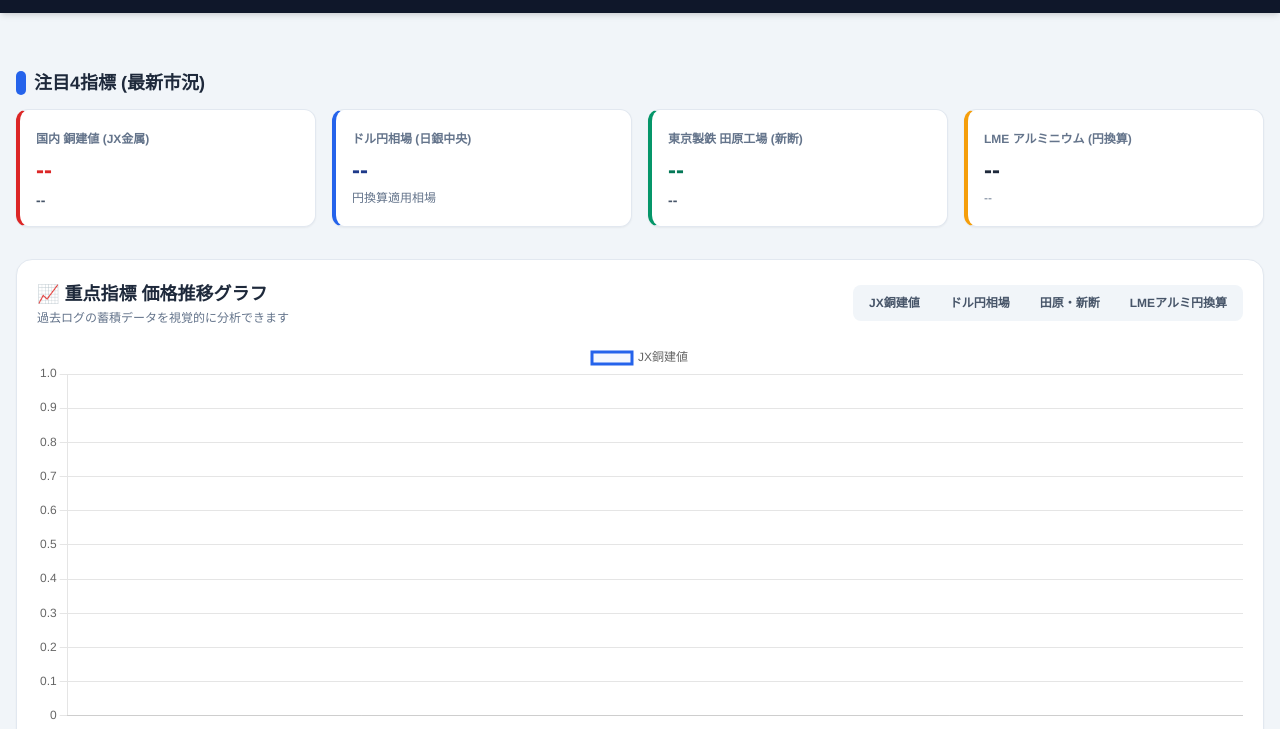
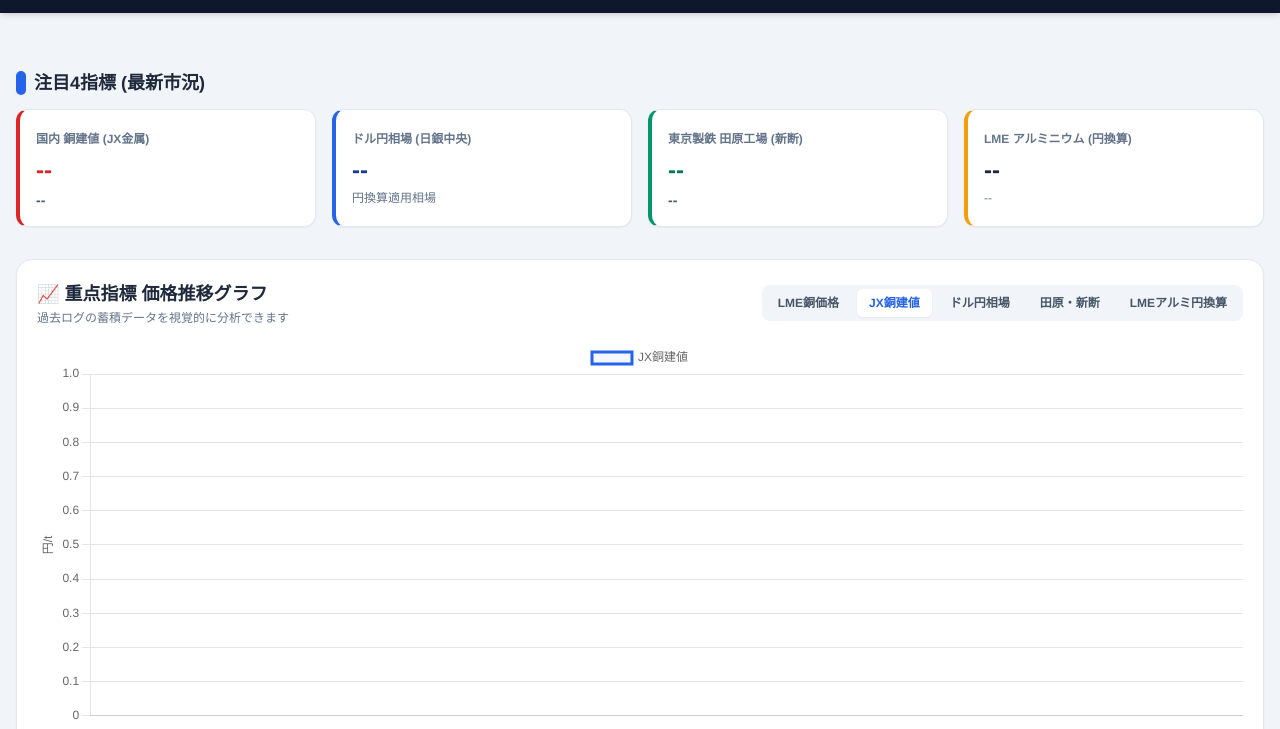
Before and after one commit to armec1786-bot/lme-tracker, a plain HTML site: page index.html in a window 1280 px wide. Both pictures are taken after a click on the button "JX銅建値". Shown: the part 71-800 px from the top of the page. Drawn offline with nearby package versions, Linux system fonts and the light colour scheme; no server answers.

Commit message:
Update index.html

```diff
--- a/index.html
+++ b/index.html
@@ -85,10 +85,33 @@
           </div>
          <!-- 指標切替タブ -->
             <div class="flex flex-wrap gap-1.5 bg-slate-100 p-1 rounded-lg">
-            <button onclick="setGraphKey('JX銅建値')" id="btn-key-jx" class="graph-key-btn text-xs px-3 py-1.5 rounded-md font-bold transition bg-white text-blue-600 shadow-sm">JX銅建値</button>
-            <button onclick="setGraphKey('ドル円中央相場')" id="btn-key-usd" class="graph-key-btn text-xs px-3 py-1.5 rounded-md font-bold text-slate-600 hover:bg-white/50">ドル円相場</button>
-            <button onclick="setGraphKey('田原_新断')" id="btn-key-ts" class="graph-key-btn text-xs px-3 py-1.5 rounded-md font-bold text-slate-600 hover:bg-white/50">田原・新断</button>
-            <button onclick="setGraphKey('アルミ_円換算')" id="btn-key-al" class="graph-key-btn text-xs px-3 py-1.5 rounded-md font-bold text-slate-600 hover:bg-white/50">LMEアルミ円換算</button>
+
+              <!-- LME銅価格：一番最初 -->
+              <button onclick="setGraphKey('銅_USD')" id="btn-key-cu"
+                class="graph-key-btn text-xs px-3 py-1.5 rounded-md font-bold transition bg-white text-blue-600 shadow-sm">
+                LME銅価格
+              </button>
+
+              <button onclick="setGraphKey('JX銅建値')" id="btn-key-jx"
+                class="graph-key-btn text-xs px-3 py-1.5 rounded-md font-bold text-slate-600 hover:bg-white/50">
+                JX銅建値
+              </button>
+
+              <button onclick="setGraphKey('ドル円中央相場')" id="btn-key-usd"
+                class="graph-key-btn text-xs px-3 py-1.5 rounded-md font-bold text-slate-600 hover:bg-white/50">
+                ドル円相場
+              </button>
+
+              <button onclick="setGraphKey('田原_新断')" id="btn-key-ts"
+                class="graph-key-btn text-xs px-3 py-1.5 rounded-md font-bold text-slate-600 hover:bg-white/50">
+                田原・新断
+              </button>
+
+              <button onclick="setGraphKey('アルミ_円換算')" id="btn-key-al"
+                class="graph-key-btn text-xs px-3 py-1.5 rounded-md font-bold text-slate-600 hover:bg-white/50">
+                LMEアルミ円換算
+              </button>
+
             </div>
         </div>
 
@@ -193,7 +216,7 @@
 
     let globalRows = [];
     let chartInstance = null;
-    let currentKey = 'JX銅建値';
+    let currentKey = '銅_USD';
 
     async function fetchData() {
       document.getElementById('loading').classList.remove('hidden');
@@ -242,10 +265,21 @@
 
     function setGraphKey(key) {
         currentKey = key;
+
         document.querySelectorAll('.graph-key-btn').forEach(btn => {
           btn.classList.remove('bg-white', 'text-blue-600', 'shadow-sm');
           btn.classList.add('text-slate-600');
         });
+
+        const activeButton = document.querySelector(
+          `.graph-key-btn[onclick="setGraphKey('${key}')"]`
+        );
+
+        if (activeButton) {
+          activeButton.classList.remove('text-slate-600');
+          activeButton.classList.add('bg-white', 'text-blue-600', 'shadow-sm');
+        }
+
         renderChart();
       }
 
@@ -291,7 +325,17 @@
             legend: { display: true, position: 'top' }
           },
           scales: {
-            y: { beginAtZero: false }
+            y: {
+              beginAtZero: false,
+              title: {
+                display: true,
+                text: currentKey === '銅_USD' ? 'USD/t' :
+                      currentKey === 'ドル円中央相場' ? '円/USD' :
+                      currentKey === 'JX銅建値' ? '円/t' :
+                      currentKey === '田原_新断' ? '円/t' :
+                      currentKey === 'アルミ_円換算' ? '円/t' : ''
+              }
+            }
           }
         }
       });
```
Lines whose indentation alone changed are shown as unchanged.
